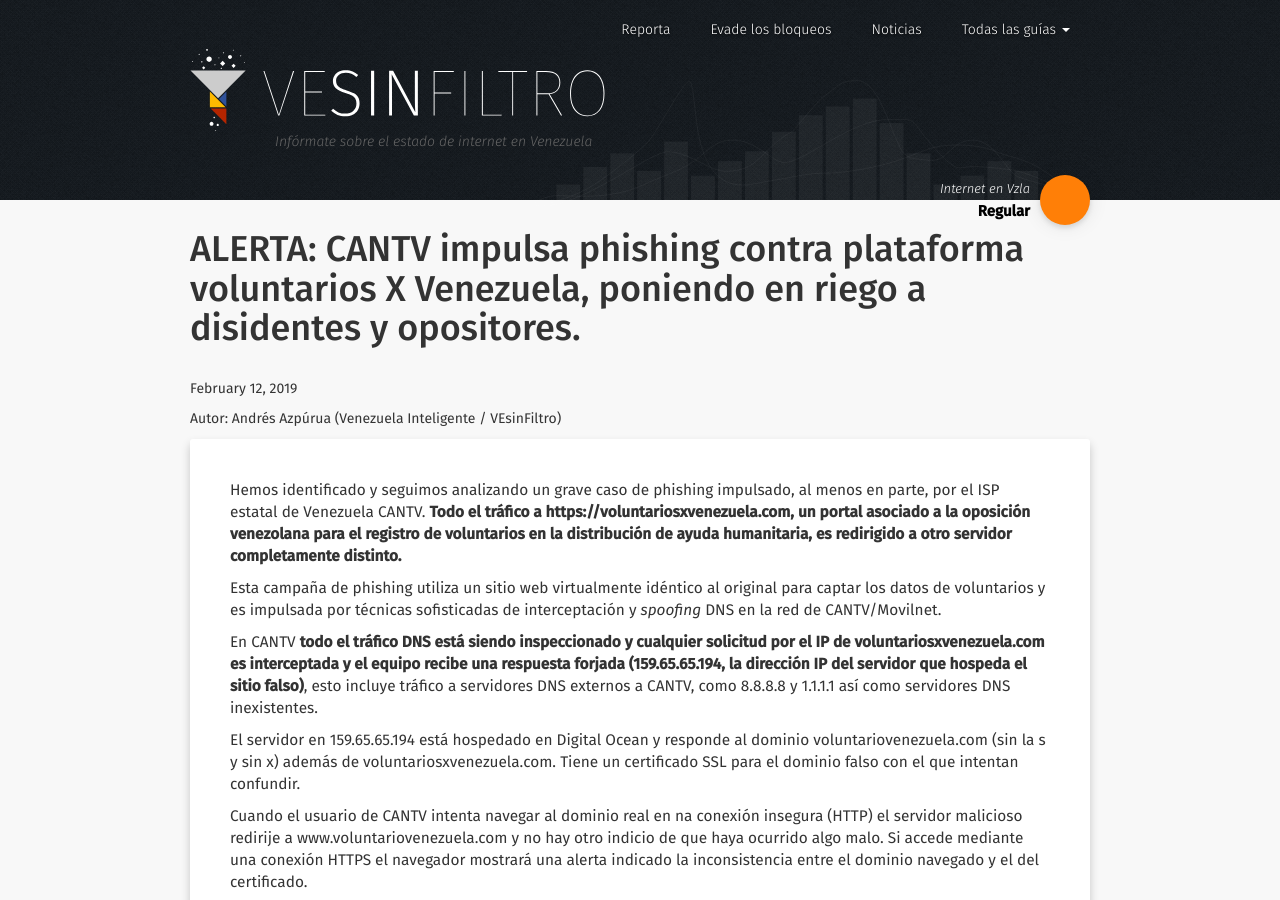
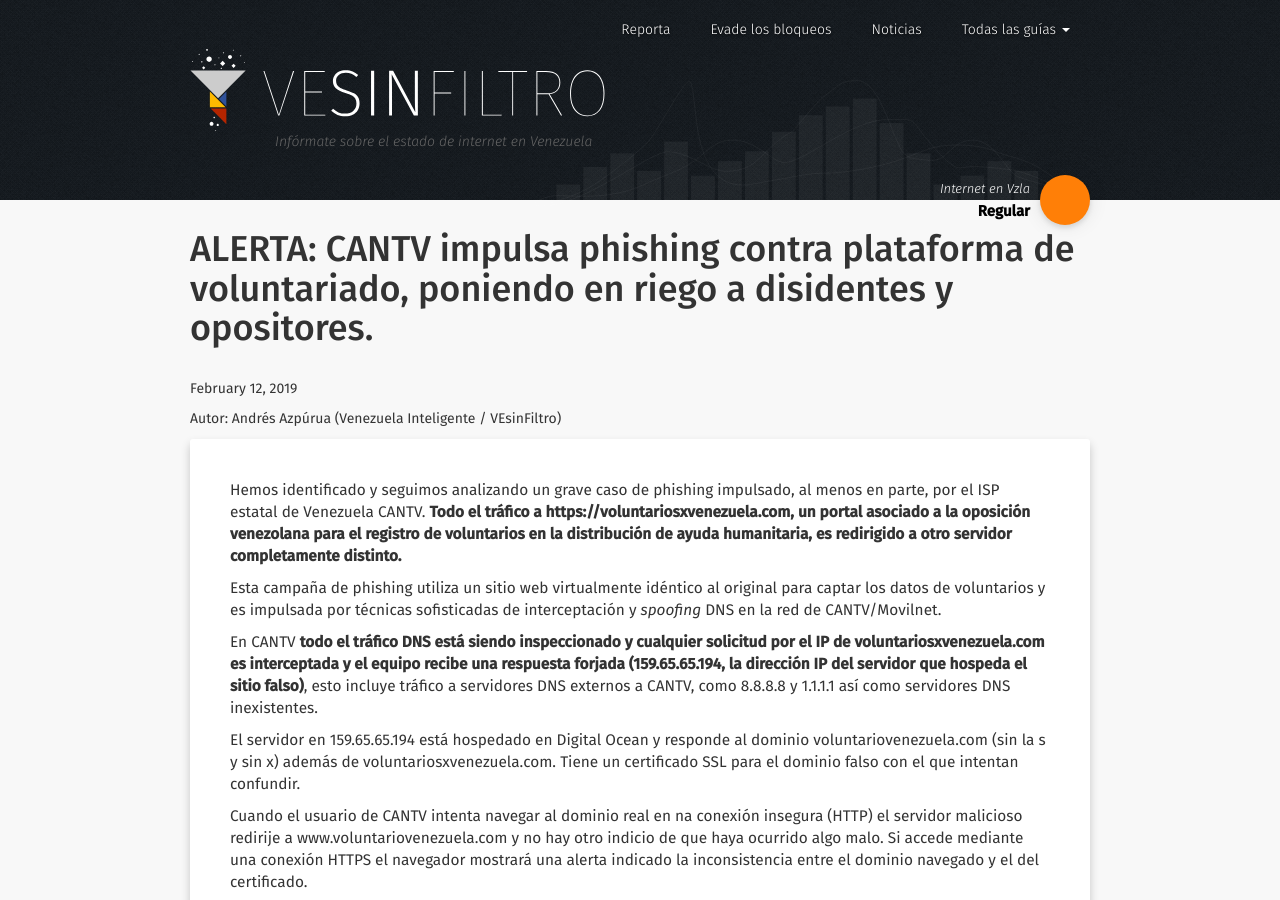
Before and after one commit to VEinteligente/VESinFiltro, a Jekyll site: the page built from _noticias/2019-02-12-alerta_voluntariosxvenezuela.md, in a window 1280 px wide and 900 px high. Built offline with Jekyll 4.4.1, drawn with Linux system fonts in a browser that asks for light colours; nearby versions of some CDN libraries; some of the changed lines change nothing that is shown.

Commit message:
Minor update to 2019-02-19-alert

```diff
--- a/_noticias/2019-02-12-alerta_voluntariosxvenezuela.md
+++ b/_noticias/2019-02-12-alerta_voluntariosxvenezuela.md
@@ -1,12 +1,12 @@
 ---
 layout: post
-title:  "ALERTA: CANTV impulsa phishing contra plataforma voluntarios X Venezuela, poniendo en riego a disidentes y opositores."
+title:  "ALERTA: CANTV impulsa phishing contra plataforma de voluntariado, poniendo en riego a disidentes y opositores."
 small:  "VALERTA: CANTV impulsa phishing contra plataforma de voluntarios"
 excerpt: Hemos identificado y seguimos analizando un grave caso de phishing impulsado, al menos en parte, por el ISP estatal de Venezuela CANTV
 permalink: /noticias/alerta-phishing_voluntariado/
 date:   2019-02-12 17:20:00 -0400
 categories: bloqueos
-image:
+image: /res/post_img/2019-02-12-alerta.png
 author: "Andrés Azpúrua (Venezuela Inteligente / VEsinFiltro)"
 ---
 
@@ -32,4 +32,9 @@
 
 Los administradores de sitios similares deben asegurarse de colocar certificados SSL y usar DNSsec para minimizar las probabilidades de éxito phishing (engaños dirigidos) a sus usuarios
 
-Para acceder sitios bloqueados o inaccesibles en Venezuela tenemos [estas recomendaciones generales]()
+Para acceder sitios bloqueados o inaccesibles en Venezuela tenemos [estas recomendaciones generales](https://twitter.com/vesinfiltro/status/1088156683317231621)
+
+
+![Cover image](/res/post_img/2019-02-12-alerta.png)
+
+![SSL error](/res/post_img/2019-02-12-alerta-capture.png)
```
Also changed, not shown: res/post_img/2019-02-12-alerta-capture.png (added), res/post_img/2019-02-12-alerta.png (added).
